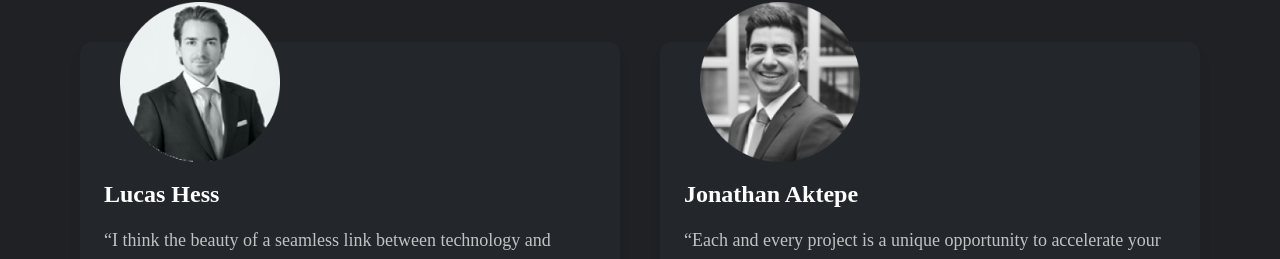
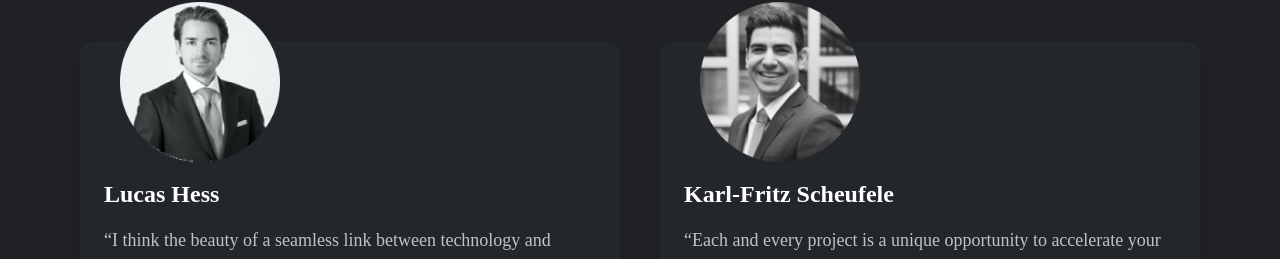
Before and after one commit to OKOIOS/okoios-website, a Next.js app: page /about in a window 1280 px wide. Shown: the part 1278-1537 px from the top of the page. Built offline with nearby package versions, Linux system fonts and the light colour scheme.

Commit message:
Change name in BusinessManagersSection.tsx

```diff
--- a/components/BusinessManagersSection.tsx
+++ b/components/BusinessManagersSection.tsx
@@ -1,4 +1,4 @@
-import jonathanAktepe from '../public/jonathan-aktepe.png';
+import kfScheufele from '../public/jonathan-aktepe.png';
 import linkedinLogo from '../public/linkedin.png';
 import lucasHess from '../public/lucas-hess.png';
 import Container from './common/Container';
@@ -25,8 +25,8 @@ export default function BusinessManagersSection() {
     },
     {
       id: 2,
-      image: jonathanAktepe,
-      name: 'Jonathan Aktepe',
+      image: kfScheufele,
+      name: 'Karl-Fritz Scheufele',
       details:
         '“Each and every project is a unique opportunity to accelerate your company in the digital future. I think the most important aspect when implementing new digital solutions is not the technology itself but rather the people behind it. We push ourselves to find the best possible path of leveraging technology for your organisation.”',
       linkedin: 'https://ch.linkedin.com/in/jonathan-aktepe-928840116',
```
